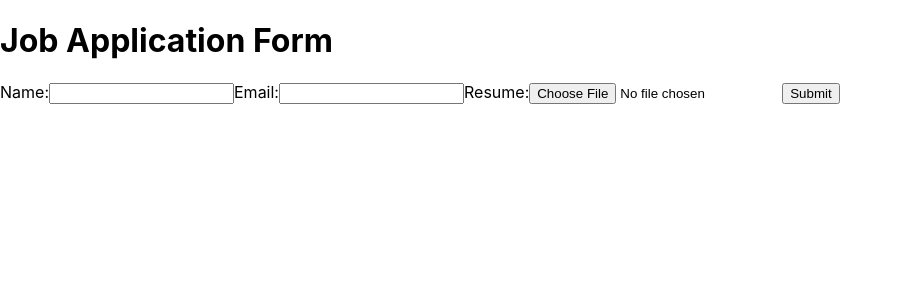
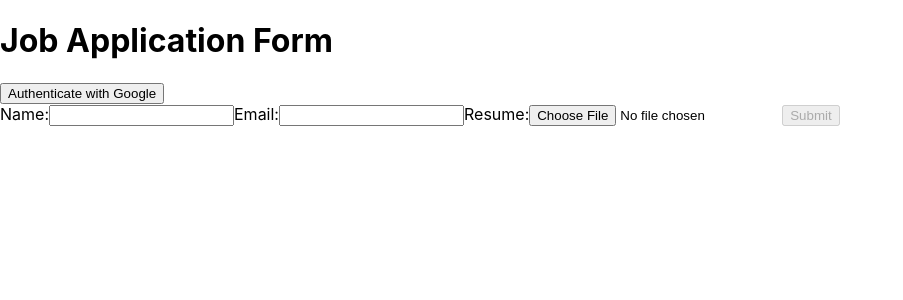
Before and after one commit to Sivamani-18/Job-Application-Form, a React (Create React App) app in the folder website/: page / in a window 1280 px wide. Shown: the top 300 px of the page, without its empty margins (0-903 px from the left). Built offline with nearby package versions, Linux system fonts and the light colour scheme.

Commit message:
[add]local file upload

```diff
--- a/website/package.json
+++ b/website/package.json
@@ -11,7 +11,6 @@
     "@types/react": "^18.2.14",
     "@types/react-dom": "^18.2.6",
     "axios": "^1.4.0",
-    "googleapis": "^120.0.0",
     "react": "^18.2.0",
     "react-dom": "^18.2.0",
     "react-scripts": "5.0.1",
--- a/website/src/JobApplicationForm.tsx
+++ b/website/src/JobApplicationForm.tsx
@@ -1,4 +1,4 @@
-import React, { useState } from 'react';
+import React, { useState, useEffect } from 'react';
 import axios from 'axios';
 
 interface FormFields {
@@ -20,6 +20,21 @@ const JobApplicationForm: React.FC<JobApplicationFormProps> = ({
     email: '',
     // Add more fields as needed
   });
+  const [accessToken, setAccessToken] = useState('');
+
+  useEffect(() => {
+    const handleAuthSuccess = () => {
+      const hash = window.location.hash.substring(1);
+      const params = new URLSearchParams(hash);
+
+      if (params.has('access_token')) {
+        const token = params.get('access_token');
+        setAccessToken(token || '');
+      }
+    };
+
+    handleAuthSuccess();
+  }, []);
 
   const handleInputChange = (e: React.ChangeEvent<HTMLInputElement>) => {
     setFormData({ ...formData, [e.target.name]: e.target.value });
@@ -28,6 +43,100 @@ const JobApplicationForm: React.FC<JobApplicationFormProps> = ({
   const handleFileChange = (e: React.ChangeEvent<HTMLInputElement>) => {
     if (e.target.files && e.target.files.length > 0) {
       setResumeFile(e.target.files[0]);
+    }
+  };
+
+  const handleAuthClick = async () => {
+    try {
+      const authUrl = 'https://accounts.google.com/o/oauth2/v2/auth';
+      const redirectUri = 'http://localhost:3000/oauth2callback'; // Replace with your redirect URI
+      const clientId =
+        '370773725330-hk1dfkfcn6uhjo2cebqk8d4iiviudfmu.apps.googleusercontent.com'; // Replace with your OAuth2 client ID
+      const scope = 'https://www.googleapis.com/auth/drive.file';
+
+      window.location.href = `${authUrl}?response_type=token&client_id=${clientId}&redirect_uri=${redirectUri}&scope=${scope}`;
+    } catch (error) {
+      console.error('Authentication error:', error);
+    }
+  };
+
+  const uploadResumeToDrive = async () => {
+    if (!accessToken) {
+      console.log('Authentication required');
+      return;
+    }
+
+    // Create a new file in Google Drive
+    const fileMetadata = {
+      name: resumeFile?.name || 'resume.pdf',
+      parents: ['1UWW22Fj10ohYtfW9-JBS5ZpnEG3Yg-Ov'], // Replace with the ID of the folder in Google Drive
+    };
+
+    const createResponse = await axios.post(
+      'https://www.googleapis.com/drive/v3/files',
+      fileMetadata,
+      {
+        headers: {
+          Authorization: `Bearer ${accessToken}`,
+          'Content-Type': 'application/json',
+        },
+      }
+    );
+
+    const fileId = createResponse.data.id;
+
+    // Upload the resume content
+    await axios.patch(
+      `https://www.googleapis.com/upload/drive/v3/files/${fileId}?uploadType=media`,
+      resumeFile,
+      {
+        headers: {
+          'Content-Type': resumeFile?.type,
+          Authorization: `Bearer ${accessToken}`,
+        },
+      }
+    );
+
+    const response = await axios.get(
+      `https://www.googleapis.com/drive/v3/files/${fileId}?fields=webViewLink`,
+      {
+        headers: {
+          Authorization: `Bearer ${accessToken}`,
+        },
+      }
+    );
+
+    return response.data;
+  };
+
+  const submitFormResponse = async (uploadResponse: any) => {
+    if (!accessToken) {
+      console.log('Authentication required');
+      return;
+    }
+
+    // Create a new response in Google Forms
+    const formDataWithResumeUrl = {
+      ...formData,
+      resumeUrl: uploadResponse.webViewLink,
+    };
+
+    const payload = new FormData();
+    payload.append('entry.714037552', formDataWithResumeUrl.name);
+    payload.append('entry.1056543652', formDataWithResumeUrl.email);
+    payload.append('entry.1423805949', formDataWithResumeUrl.resumeUrl);
+
+    try {
+      const FORM_ID =
+        '1FAIpQLSe1n_fKUjx17L2rOg2WkpoeS7lZoZdaZEDTajbKFMJ2sh5cPg'; // Replace with the URL of your Google Form's endpoint
+      const response = await axios.post(
+        `https://docs.google.com/forms/d/e/${FORM_ID}/formResponse`,
+        payload
+      );
+      return response.data;
+    } catch (error) {
+      console.log('Form not sumbit', error);
+      return false;
     }
   };
 
@@ -44,78 +153,14 @@ const JobApplicationForm: React.FC<JobApplicationFormProps> = ({
     }
   };
 
-  const authKey = '';
+  return (
+    <div>
+      {accessToken ? (
+        <p>Authenticated</p>
+      ) : (
+        <button onClick={handleAuthClick}>Authenticate with Google</button>
+      )}
 
-  const uploadResumeToDrive = async () => {
-    // Authenticate with Google Drive
-    // You can use react-google-login to handle authentication
-
-    // Create a new file in Google Drive
-    const fileMetadata = {
-      name: resumeFile?.name || 'resume.pdf',
-      parents: ['1UWW22Fj10ohYtfW9-JBS5ZpnEG3Yg-Ov'], // Replace with the ID of the folder in Google Drive
-    };
-
-    const createResponse = await axios.post(
-      'https://www.googleapis.com/drive/v3/files',
-      fileMetadata,
-      {
-        headers: {
-          Authorization: `Bearer ${authKey}`, // Replace with the access token obtained after authentication
-          'Content-Type': 'application/json',
-        },
-      }
-    );
-
-    const fileId = createResponse.data.id;
-
-    // Upload the resume content
-    await axios.patch(
-      `https://www.googleapis.com/upload/drive/v3/files/${fileId}?uploadType=media`,
-      resumeFile,
-      {
-        headers: {
-          'Content-Type': resumeFile?.type,
-          Authorization: `Bearer ${authKey}`, // Replace with the access token obtained after authentication
-        },
-      }
-    );
-
-    const response = await axios.get(
-      `https://www.googleapis.com/drive/v3/files/${fileId}?fields=webViewLink`,
-      {
-        headers: {
-          Authorization: `Bearer ${authKey}`, // Replace with the access token obtained after authentication
-        },
-      }
-    );
-
-    return response.data;
-  };
-
-  const submitFormResponse = async (uploadResponse: any) => {
-    // Create a new response in Google Forms
-    const formDataWithResumeUrl = {
-      ...formData,
-      resumeUrl: uploadResponse.webViewLink,
-    };
-
-    const Form_ID = '1FAIpQLSe1n_fKUjx17L2rOg2WkpoeS7lZoZdaZEDTajbKFMJ2sh5cPg';
-
-    const payload = new FormData();
-    payload.append('entry.714037552', formDataWithResumeUrl.name);
-    payload.append('entry.1056543652', formDataWithResumeUrl.email);
-    payload.append('entry.1423805949', formDataWithResumeUrl.resumeUrl);
-
-    const response = await axios.post(
-      `https://docs.google.com/forms/d/e/${Form_ID}/formResponse`, // Replace with the URL of your Google Form's endpoint
-      payload
-    );
-
-    return response.data;
-  };
-
-  return (
       <form onSubmit={handleSubmit}>
         <label>
           Name:
@@ -137,10 +182,18 @@ const JobApplicationForm: React.FC<JobApplicationFormProps> = ({
         </label>
         <label>
           Resume:
-        <input type='file' accept='.pdf' onChange={handleFileChange} />
+          <input
+            type='file'
+            accept='.pdf'
+            required
+            onChange={handleFileChange}
+          />
         </label>
-      <button type='submit'>Submit</button>
+        <button type='submit' disabled={!accessToken}>
+          Submit
+        </button>
       </form>
+    </div>
   );
 };
 
```
Also changed, not shown: 1 other file (tests, documents, lock files or other folders). Lines whose indentation alone changed are shown as unchanged.
